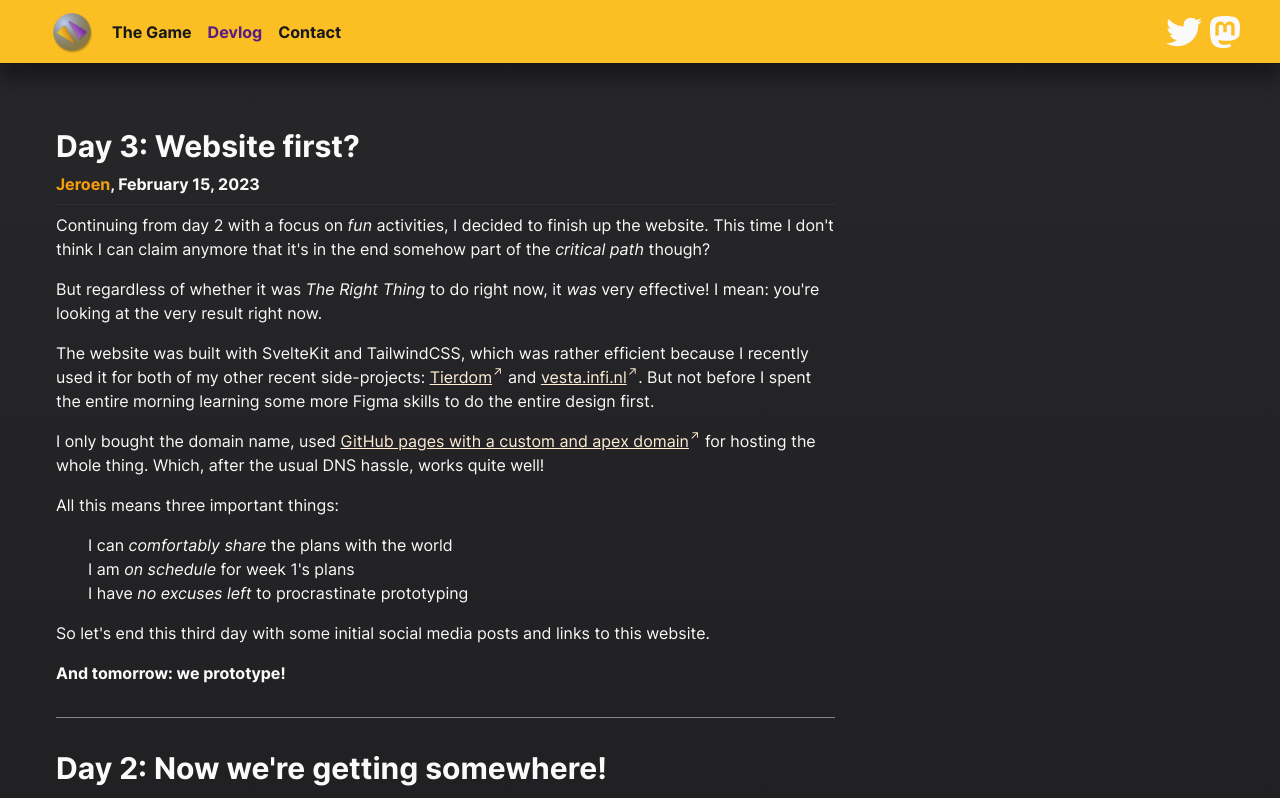
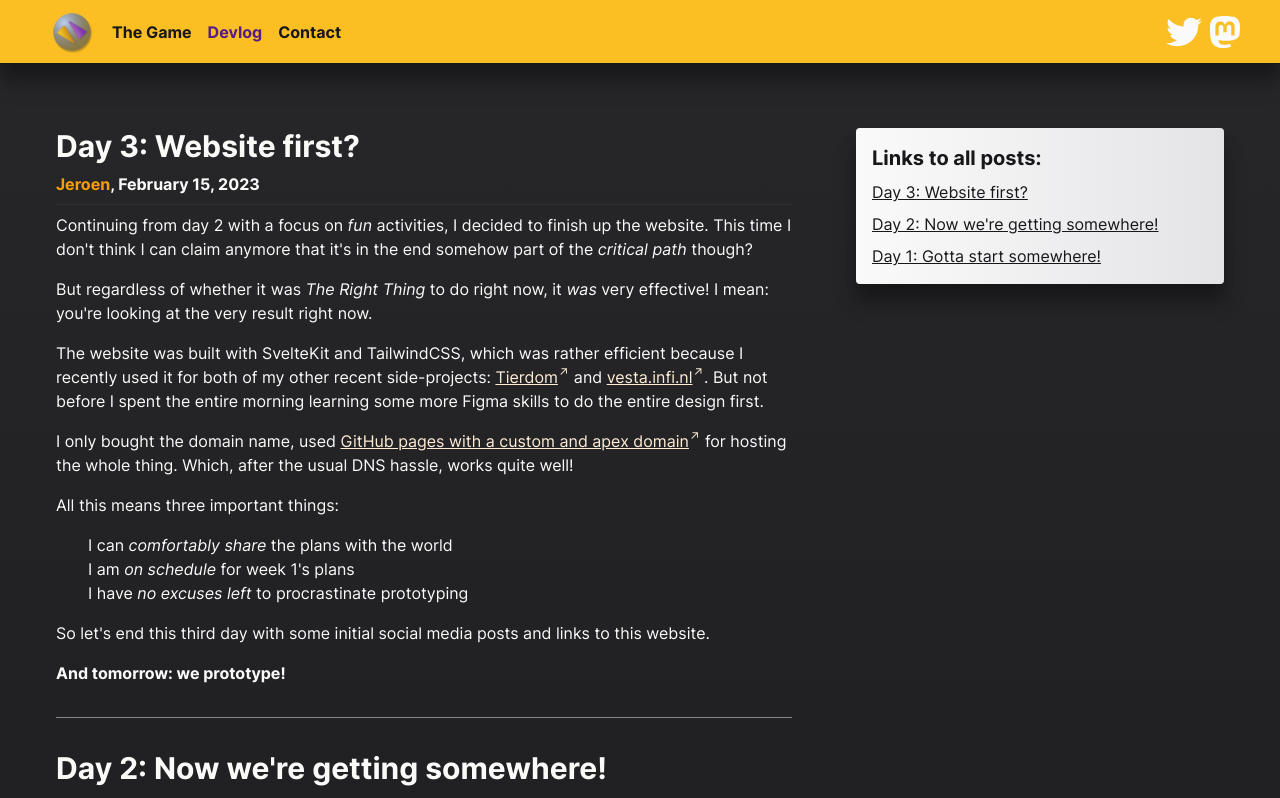
Before and after one commit to pincrediball/pincrediball.com, a SvelteKit app: page /devlog in a window 1280 px wide. Shown: the top 798 px of the page. Built offline with nearby package versions, Linux system fonts and the light colour scheme.

Commit message:
Add devlog content and sidebar

```diff
--- a/src/app.html
+++ b/src/app.html
@@ -1,5 +1,5 @@
 <!DOCTYPE html>
-<html lang="en">
+<html lang="en" class="scroll-smooth">
   <head>
     <meta charset="utf-8" />
     <link rel="icon" href="%sveltekit.assets%/favicon.png" />
--- a/src/routes/devlog/+page.svelte
+++ b/src/routes/devlog/+page.svelte
@@ -1,19 +1,11 @@
 <script lang="ts">
   import A from '$lib/components/A.svelte';
-
-  let posts = [
-    {
-      timestamp: '2023-02-14T23:00:00.000',
-      title: 'Day 1: Gotta start somewhere!',
-      text: 'Text text text.',
-    },
-  ];
 </script>
 
 <div class="w-[1200px] max-w-full mx-auto px-4 py-16">
-  <div class="flex flex-wrap w-full gap-4">
-    <div class="w-full md:w-2/3">
-      <div>
+  <div class="grid md:grid-cols-[2fr_1fr] grid-cols-1 w-full gap-4 lg:gap-16">
+    <div class="">
+      <div id="post-2023-02-15" class="scroll-mt-24">
         <h2 class="font-bold text-3xl">Day 3: Website first?</h2>
         <h3 class="font-bold mt-2">
           <span class="text-amber-500">Jeroen</span>, February 15, 2023
@@ -56,7 +48,7 @@
 
       <hr class="opacity-50 my-8" />
 
-      <div>
+      <div id="post-2023-02-14" class="scroll-mt-24">
         <h2 class="font-bold text-3xl">Day 2: Now we're getting somewhere!</h2>
         <h3 class="font-bold mt-2">
           <span class="text-amber-500">Jeroen</span>, February 14, 2023
@@ -90,7 +82,7 @@
 
       <hr class="opacity-50 my-8" />
 
-      <div>
+      <div id="post-2023-02-13" class="scroll-mt-24">
         <h2 class="font-bold text-3xl">Day 1: Gotta start somewhere!</h2>
         <h3 class="font-bold mt-2">
           <span class="text-amber-500">Jeroen</span>, February 13, 2023
@@ -120,5 +112,17 @@
         <p class="mt-4">In the end would call day 1 a success!</p>
       </div>
     </div>
+
+    <div>
+      <div class="rounded bg-gradient-to-r from-zinc-50 to-zinc-200 text-zinc-900 shadow-firm">
+        <!-- prettier-ignore -->
+        <div class="p-4 flex flex-col gap-2">
+          <h2 class="text-xl font-bold">Links to all posts:</h2>
+          <a class="underline hover:text-amber-500" href="#post-2023-02-15">Day 3: Website first?</a>
+          <a class="underline hover:text-amber-500" href="#post-2023-02-14">Day 2: Now we're getting somewhere!</a>
+          <a class="underline hover:text-amber-500" href="#post-2023-02-13">Day 1: Gotta start somewhere!</a>
+        </div>
+      </div>
+    </div>
   </div>
 </div>
```
